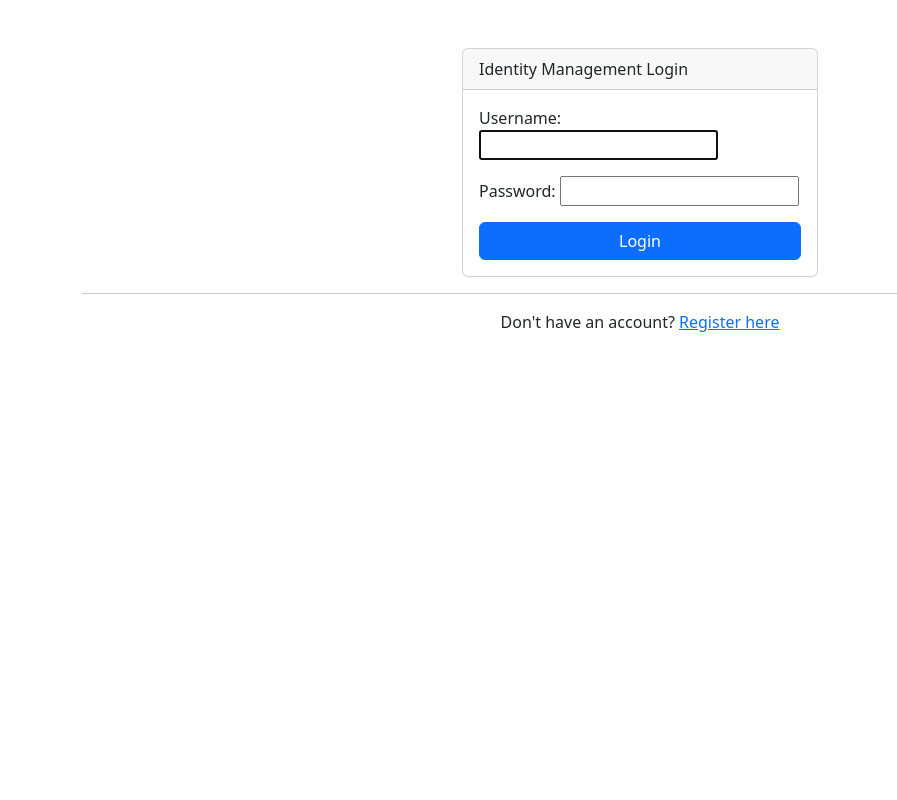
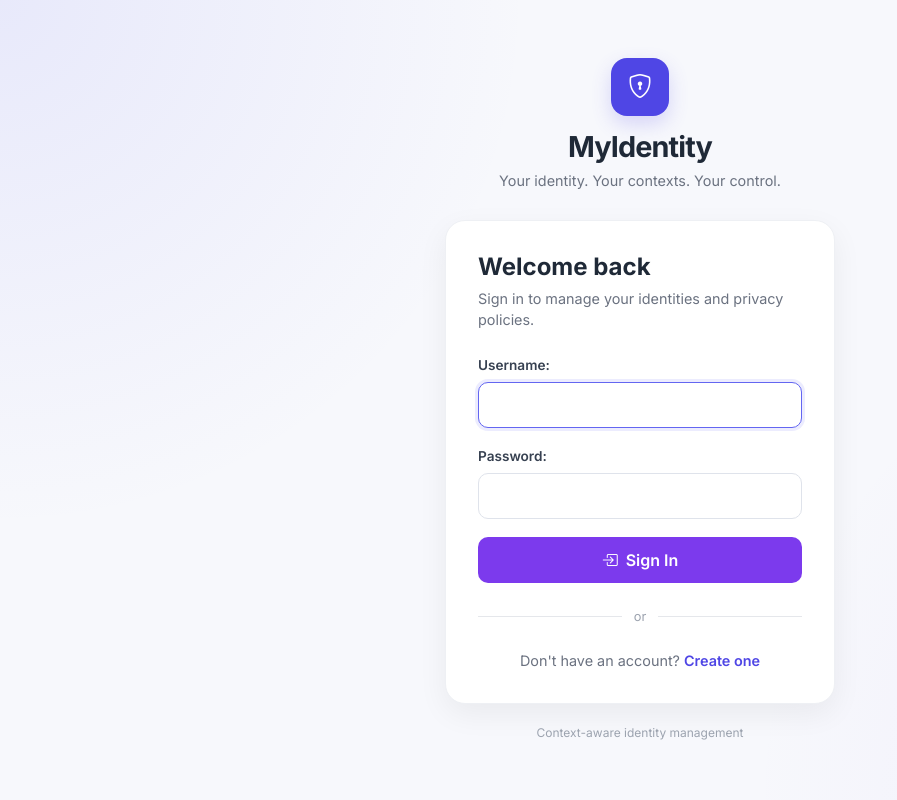
Before and after one commit to danielabrailo/identity_management, a Django app: page /login/ in a window 1280 px wide. Shown: the whole page, without its empty margins (0-897 px from the left). Run offline with Django 5.2, Linux system fonts and the light colour scheme.

Commit message:
Improved login and registration pages UI

```diff
--- a/frontend/static/frontend/css/style.css
+++ b/frontend/static/frontend/css/style.css
@@ -943,3 +943,238 @@ h2 {
     transform: translateY(0);
   }
 }
+
+/* Authentication pages */
+.auth-page {
+  min-height: 100vh;
+  display: flex;
+  align-items: center;
+  justify-content: center;
+  background: radial-gradient(
+      circle at top left,
+      rgba(99, 102, 241, 0.1),
+      transparent 35%
+    ),
+    radial-gradient(
+      circle at bottom right,
+      rgba(139, 92, 246, 0.08),
+      transparent 35%
+    ),
+    #f7f8fc;
+  font-family: "Inter", sans-serif;
+}
+
+.auth-container {
+  width: 100%;
+  max-width: 430px;
+  padding: 40px 20px;
+}
+
+.auth-brand {
+  text-align: center;
+  margin-bottom: 28px;
+}
+
+.auth-logo {
+  width: 58px;
+  height: 58px;
+  margin: 0 auto 14px;
+  display: flex;
+  align-items: center;
+  justify-content: center;
+  border-radius: 16px;
+  background: #4f46e5;
+  color: white;
+  font-size: 1.5rem;
+  box-shadow: 0 8px 20px rgba(79, 70, 229, 0.2);
+}
+
+.auth-brand h1 {
+  margin: 0;
+  font-size: 1.8rem;
+  font-weight: 700;
+  letter-spacing: -0.03em;
+  color: #1f2937;
+}
+
+.auth-brand p {
+  margin: 6px 0 0;
+  color: #6b7280;
+  font-size: 0.9rem;
+}
+
+.auth-card {
+  background: white;
+  padding: 32px;
+  border-radius: 20px;
+  border: 1px solid #eef0f4;
+  box-shadow: 0 10px 30px rgba(0, 0, 0, 0.06);
+}
+
+.auth-card-header {
+  margin-bottom: 24px;
+}
+
+.auth-card-header h2 {
+  margin: 0 0 6px;
+  font-size: 1.5rem;
+  font-weight: 700;
+  color: #1f2937;
+}
+
+.auth-card-header p {
+  margin: 0;
+  color: #6b7280;
+  font-size: 0.9rem;
+  line-height: 1.5;
+}
+
+.auth-card form p {
+  margin-bottom: 18px;
+}
+
+.auth-card form label {
+  display: block;
+  margin-bottom: 7px;
+  font-size: 0.85rem;
+  font-weight: 600;
+  color: #374151;
+}
+
+.auth-card form input {
+  width: 100%;
+  padding: 11px 13px;
+  border: 1px solid #dfe3eb;
+  border-radius: 10px;
+  font-family: inherit;
+  font-size: 0.9rem;
+  transition: border-color 0.2s ease, box-shadow 0.2s ease;
+}
+
+.auth-card form input:focus {
+  outline: none;
+  border-color: #6366f1;
+  box-shadow: 0 0 0 3px rgba(99, 102, 241, 0.12);
+}
+
+.auth-submit {
+  width: 100%;
+  padding: 11px;
+  margin-top: 4px;
+  border: none;
+  border-radius: 10px;
+  font-weight: 600;
+  display: flex;
+  align-items: center;
+  justify-content: center;
+  gap: 8px;
+}
+.auth-divider {
+  display: flex;
+  align-items: center;
+  gap: 12px;
+  margin: 24px 0;
+}
+
+.auth-divider::before,
+.auth-divider::after {
+  content: "";
+  flex: 1;
+  height: 1px;
+  background: #e5e7eb;
+}
+
+.auth-divider span {
+  color: #9ca3af;
+  font-size: 0.8rem;
+}
+
+.auth-switch {
+  margin: 0;
+  text-align: center;
+  color: #6b7280;
+  font-size: 0.9rem;
+}
+
+.auth-switch a {
+  color: #4f46e5;
+  font-weight: 600;
+  text-decoration: none;
+}
+
+.auth-switch a:hover {
+  text-decoration: underline;
+}
+
+.auth-footer {
+  margin: 20px 0 0;
+  text-align: center;
+  color: #9ca3af;
+  font-size: 0.75rem;
+}
+
+/* Registration page */
+.auth-container-register {
+  max-width: 480px;
+}
+
+.auth-field {
+  margin-bottom: 18px;
+}
+
+.auth-field .form-label {
+  margin-bottom: 7px;
+  font-size: 0.85rem;
+  font-weight: 600;
+  color: #374151;
+}
+
+.auth-field input {
+  width: 100%;
+  padding: 11px 13px;
+  border: 1px solid #dfe3eb;
+  border-radius: 10px;
+  font-family: inherit;
+  font-size: 0.9rem;
+  transition: border-color 0.2s ease, box-shadow 0.2s ease;
+}
+
+.auth-field input:focus {
+  outline: none;
+  border-color: #6366f1;
+  box-shadow: 0 0 0 3px rgba(99, 102, 241, 0.12);
+}
+
+.auth-help {
+  margin-top: 6px;
+  color: #9ca3af;
+  font-size: 0.75rem;
+  line-height: 1.4;
+}
+
+.auth-error {
+  margin-top: 6px;
+  color: #dc2626;
+  font-size: 0.8rem;
+}
+
+.auth-error ul {
+  margin: 0;
+  padding-left: 18px;
+}
+
+/* Make pages responsive */
+@media (max-width: 500px) {
+  .auth-container {
+    padding: 24px 16px;
+  }
+
+  .auth-card {
+    padding: 24px 20px;
+    border-radius: 16px;
+  }
+
+  .auth-brand {
+    margin-bottom: 22px;
+  }
+}
--- a/frontend/templates/registration/login.html
+++ b/frontend/templates/registration/login.html
@@ -1,37 +1,63 @@
+{% load static %}
+
 <!DOCTYPE html>
-<html>
+<html lang="en">
   <head>
-    <title>Login</title>
+    <meta charset="UTF-8" />
+    <meta name="viewport" content="width=device-width, initial-scale=1.0" />
+    <title>Login | MyIdentity</title>
     <link
       href="https://cdn.jsdelivr.net/npm/bootstrap@5.3.7/dist/css/bootstrap.min.css"
       rel="stylesheet"
     />
+    <link rel="preconnect" href="https://fonts.googleapis.com" />
+    <link
+      href="https://fonts.googleapis.com/css2?family=Inter:wght@300;400;500;600;700&display=swap"
+      rel="stylesheet"
+    />
+    <link
+      rel="stylesheet"
+      href="https://cdn.jsdelivr.net/npm/bootstrap-icons@1.13.1/font/bootstrap-icons.min.css"
+    />
+    <link rel="stylesheet" href="{% static 'frontend/css/style.css' %}" />
   </head>
 
-  <body>
-    <div class="container">
-      <div class="row justify-content-center mt-5">
-        <div class="col-md-4">
-          <div class="card">
-            <div class="card-header">Identity Management Login</div>
+  <body class="auth-page">
+    <div class="auth-container">
+      <!-- Branding -->
+      <div class="auth-brand">
+        <div class="auth-logo">
+          <i class="bi bi-shield-lock"></i>
+        </div>
+        <h1>MyIdentity</h1>
+        <p>Your identity. Your contexts. Your control.</p>
+      </div>
 
-            <div class="card-body">
-              <form method="post">
-                {% csrf_token %} {{ form.as_p }}
+      <!-- Login card -->
+      <div class="auth-card">
+        <div class="auth-card-header">
+          <h2>Welcome back</h2>
+          <p>Sign in to manage your identities and privacy policies.</p>
+        </div>
+        <form method="post">
+          {% csrf_token %} {{ form.as_p }}
+          <button type="submit" class="btn btn-primary auth-submit">
+            <i class="bi bi-box-arrow-in-right"></i>
+            Sign In
+          </button>
+        </form>
 
-                <button type="submit" class="btn btn-primary w-100">
-                  Login
-                </button>
-              </form>
-            </div>
-          </div>
+        <div class="auth-divider">
+          <span>or</span>
         </div>
+
+        <p class="auth-switch">
+          Don't have an account?
+          <a href="{% url 'register' %}"> Create one </a>
+        </p>
       </div>
-      <hr />
-      <p class="text-center mb-0">
-        Don't have an account?
-        <a href="{% url 'register' %}"> Register here </a>
-      </p>
+
+      <p class="auth-footer">Context-aware identity management</p>
     </div>
   </body>
 </html>
```
Also changed, not shown: frontend/templates/registration/register.html (+53 -23 lines).
